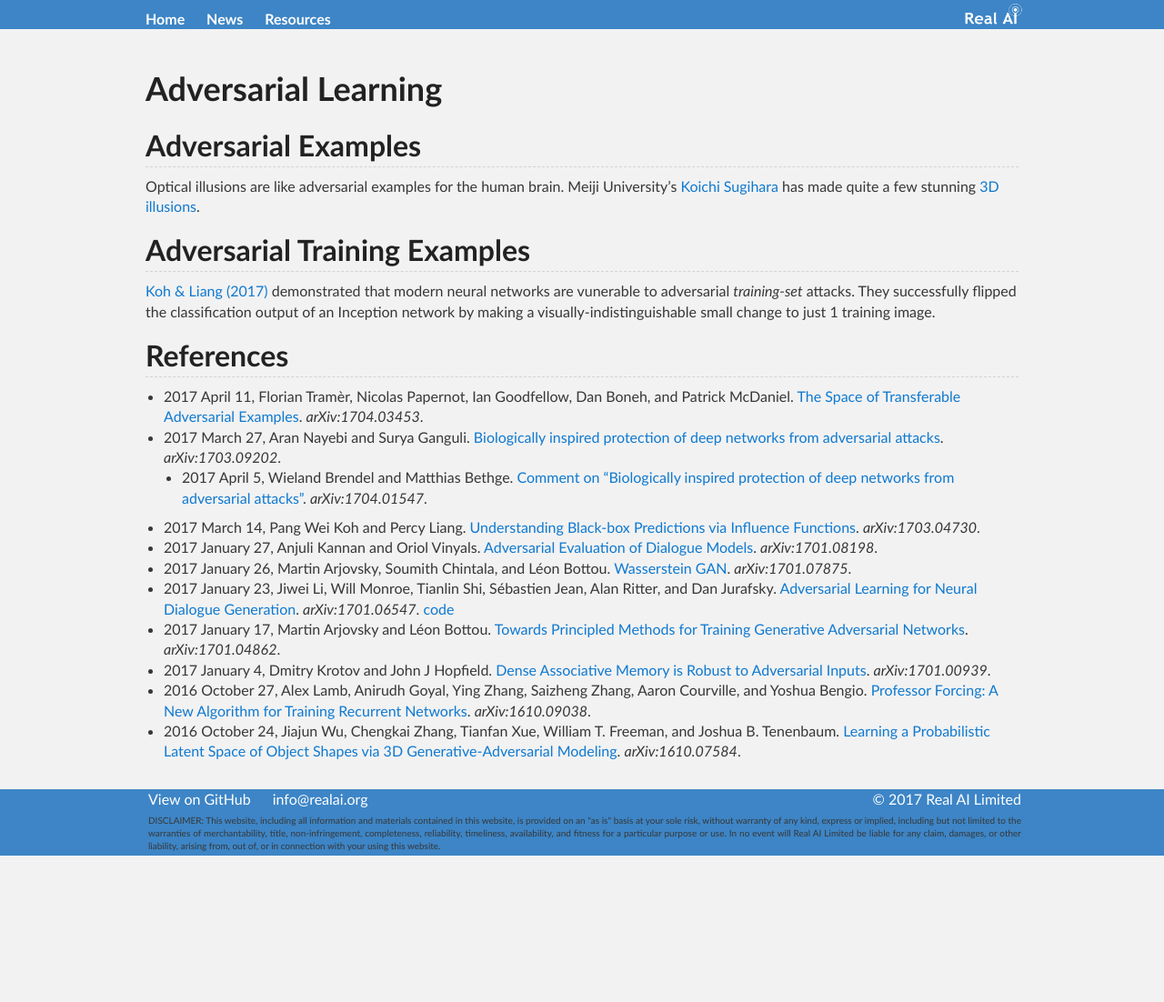
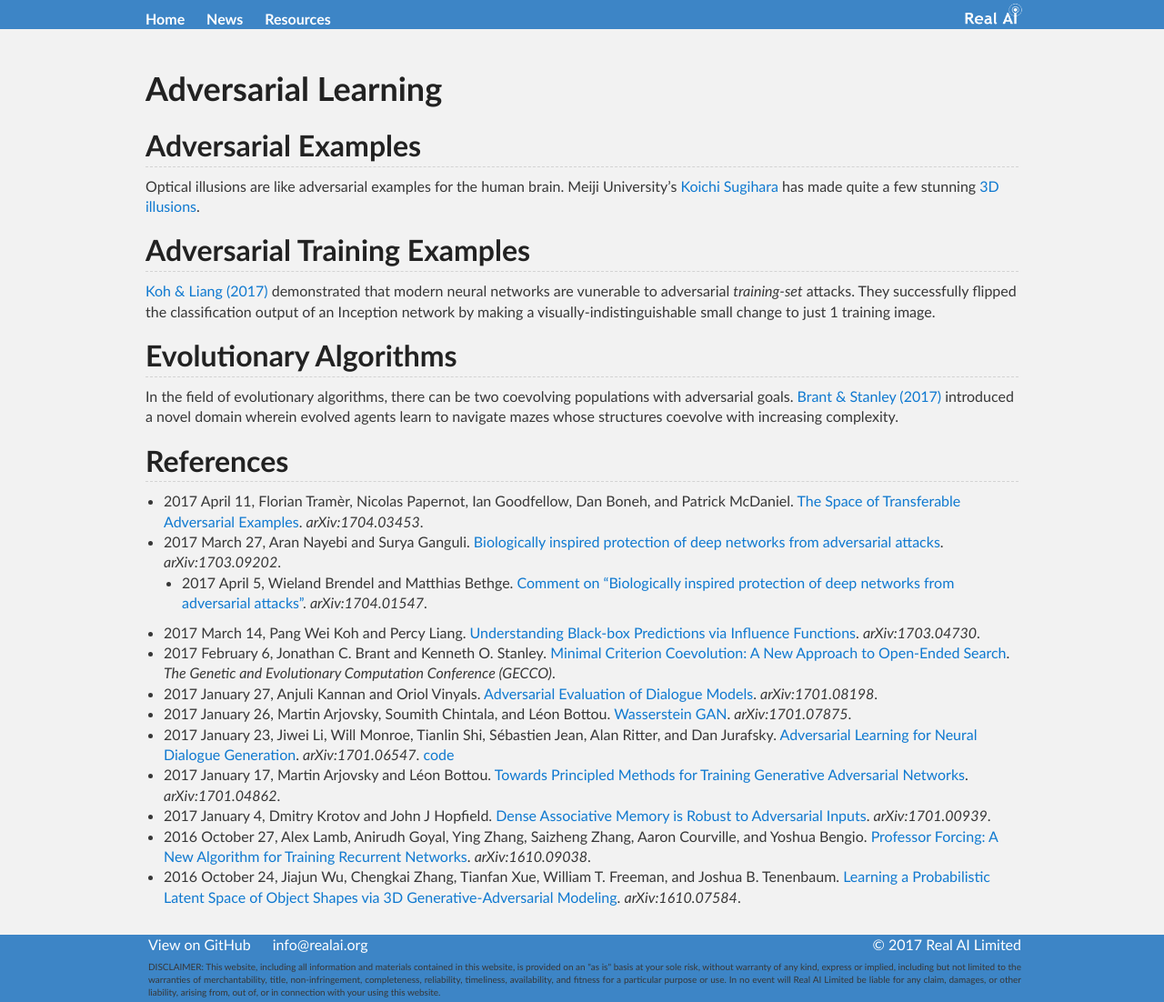
Before and after one commit to Tonywuhk/realai.org, a Jekyll site: the page built from adversarial-learning.md, in a window 1280 px wide. Shown: the whole page at 91% size. Built offline with Jekyll 4.4.1, drawn with Linux system fonts in a browser that asks for light colours; our own code applies the rules of GitHub Pages for plain Markdown files; comment, search, counter and statistics services are not loaded; the repository's description, which GitHub fills in, is left out; before the commit the page ends 941 px from its top, so only the background shows below that.

Commit message:
Update adversarial-learning.md

```diff
--- a/adversarial-learning.md
+++ b/adversarial-learning.md
@@ -11,12 +11,17 @@ Optical illusions are like adversarial examples for the human brain. Meiji Unive
 
 [Koh & Liang (2017)](https://arxiv.org/abs/1703.04730) demonstrated that modern neural networks are vunerable to adversarial *training-set* attacks. They successfully flipped the classification output of an Inception network by making a visually-indistinguishable small change to just 1 training image.
 
+## Evolutionary Algorithms
+
+In the field of evolutionary algorithms, there can be two coevolving populations with adversarial goals. [Brant & Stanley (2017)](http://eplex.cs.ucf.edu/papers/brant_gecco17.pdf) introduced a novel domain wherein evolved agents learn to navigate mazes whose structures coevolve with increasing complexity.
+
 ## References
 
 * 2017 April 11, Florian Tramèr, Nicolas Papernot, Ian Goodfellow, Dan Boneh, and Patrick McDaniel. [The Space of Transferable Adversarial Examples](https://arxiv.org/abs/1704.03453). *arXiv:1704.03453*.
 * 2017 March 27, Aran Nayebi and Surya Ganguli. [Biologically inspired protection of deep networks from adversarial attacks](https://arxiv.org/abs/1703.09202). *arXiv:1703.09202*.
   * 2017 April 5, Wieland Brendel and Matthias Bethge. [Comment on "Biologically inspired protection of deep networks from adversarial attacks"](https://arxiv.org/abs/1704.01547). *arXiv:1704.01547*.
 * 2017 March 14, Pang Wei Koh and Percy Liang. [Understanding Black-box Predictions via Influence Functions](https://arxiv.org/abs/1703.04730). *arXiv:1703.04730*.
+* 2017 February 6, Jonathan C. Brant and Kenneth O. Stanley. [Minimal Criterion Coevolution: A New Approach to Open-Ended Search](http://eplex.cs.ucf.edu/papers/brant_gecco17.pdf). *The Genetic and Evolutionary Computation Conference (GECCO)*.
 * 2017 January 27, Anjuli Kannan and Oriol Vinyals. [Adversarial Evaluation of Dialogue Models](https://arxiv.org/abs/1701.08198). *arXiv:1701.08198*.
 * 2017 January 26, Martin Arjovsky, Soumith Chintala, and Léon Bottou. [Wasserstein GAN](https://arxiv.org/abs/1701.07875). *arXiv:1701.07875*.
 * 2017 January 23, Jiwei Li, Will Monroe, Tianlin Shi, Sébastien Jean, Alan Ritter, and Dan Jurafsky. [Adversarial Learning for Neural Dialogue Generation](https://arxiv.org/abs/1701.06547). *arXiv:1701.06547*. [code](https://github.com/jiweil/Neural-Dialogue-Generation)
```
